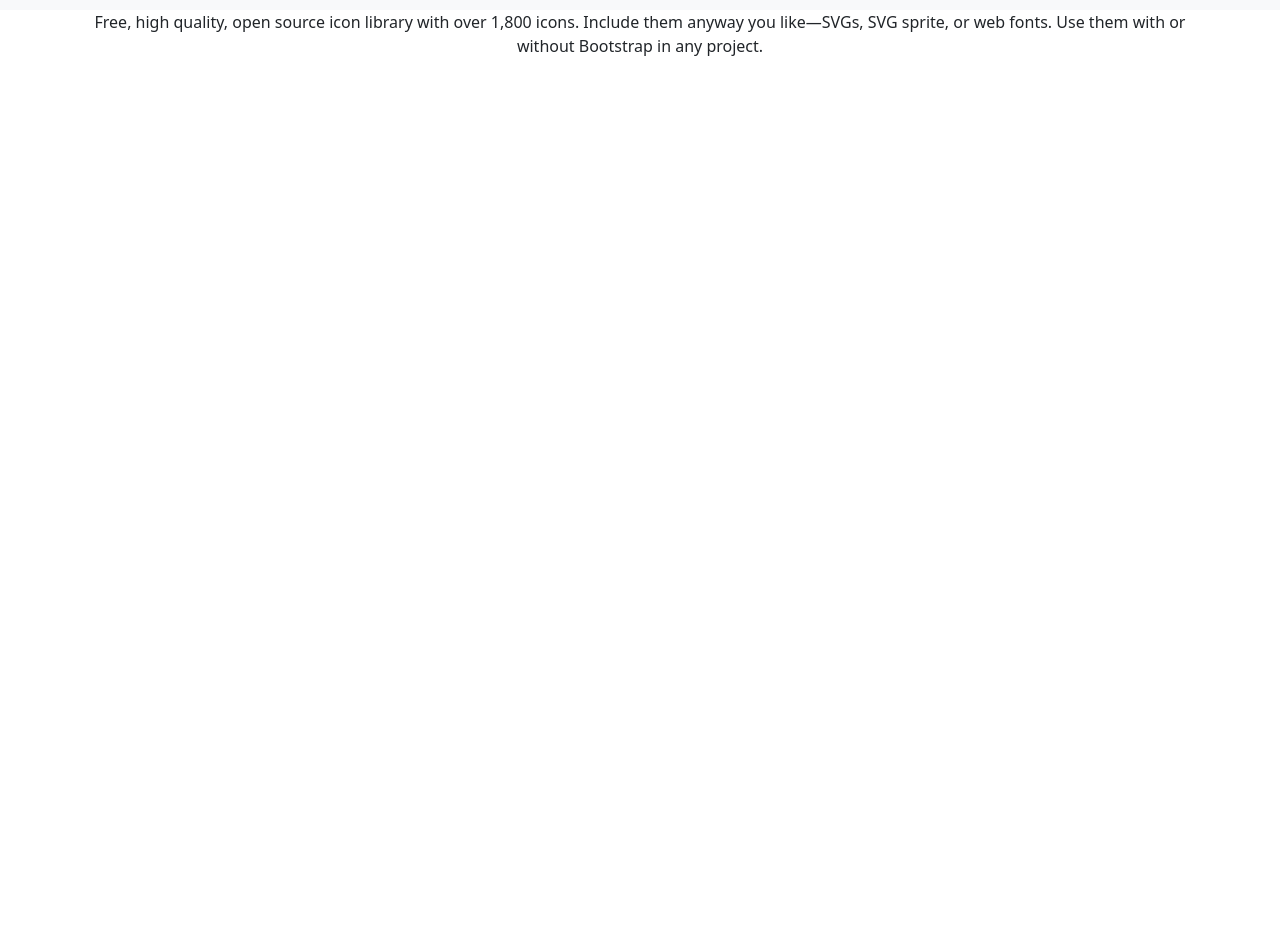
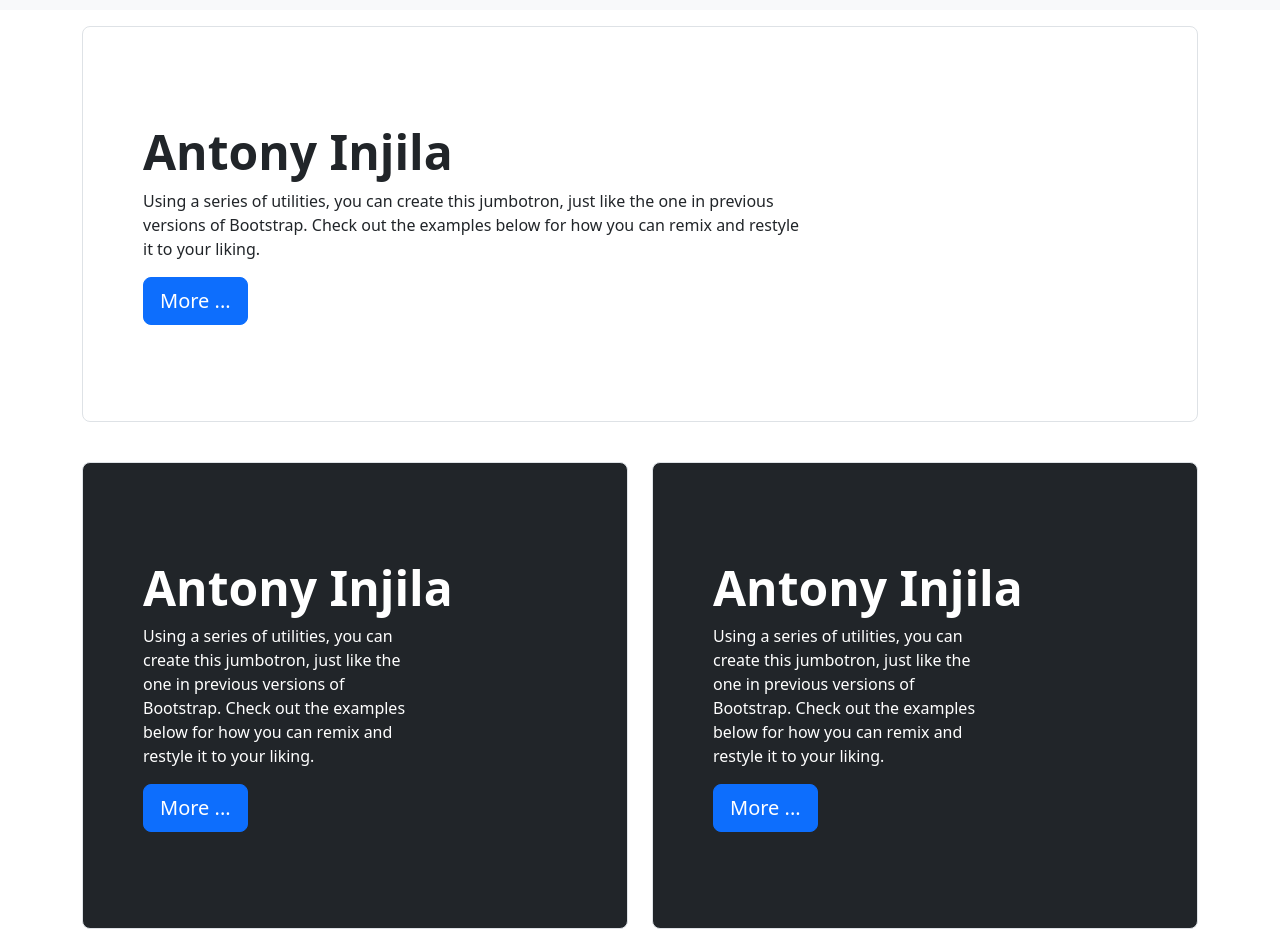
Before and after one commit to AntonyIS/portfolio-fe, a React (Create React App) app: page / in a window 1280 px wide. Shown: the part 40-990 px from the top of the page. Before the commit the page ends 800 px from the top, so only its background shows below. Built offline with nearby package versions, Linux system fonts and the light colour scheme.

Commit message:
Adding jumbotrons

```diff
--- a/src/components/Body.js
+++ b/src/components/Body.js
@@ -1,13 +1,36 @@
 export default function Body (){
+    const style = {
+        bg_dark : "text-bg-dark",
+        bg_default : "text-bg-light",
+        p_size : "f4"
+    }
     return(
         <>
             <div className="container">
-                <div className="Jumbotron">
-                    <p className="text text-center">
-                        Free, high quality, open source icon library with over 1,800 icons. Include them anyway you like—SVGs, SVG sprite, or web fonts. Use them with or without Bootstrap in any project.
-                    </p>
+                <Jumbotron style={style.bg_default}/>
+                <div className="row align-items-md-stretch">
+                    <div className="col-md-6">
+                        <Jumbotron bg_dark={style.bg_dark} p_size={style.p_size}/>
+                    </div>
+                    <div className="col-md-6">
+                        <Jumbotron bg_dark={style.bg_dark}/>
+                    </div>
                 </div>
             </div>
         </>
     )
 }
+
+function Jumbotron(props){
+    return(
+        <div className={`p-5 mb-4 mt-3 body-tertiary rounded-3 border ${props.bg_dark}`}>
+            <div className="container-fluid py-5">
+                <h1 className="display-5 fw-bold">Antony Injila</h1>
+                <p className={`col-md-8 ${props.p_size}` }>
+                    Using a series of utilities, you can create this jumbotron, just like the one in previous versions of Bootstrap. Check out the examples below for how you can remix and restyle it to your liking.
+                </p>
+                <button className="btn btn-primary btn-lg">More ...</button>
+            </div>
+        </div>
+    )
+}
```
Also changed, not shown: 1 other file (tests, documents, lock files or other folders).
